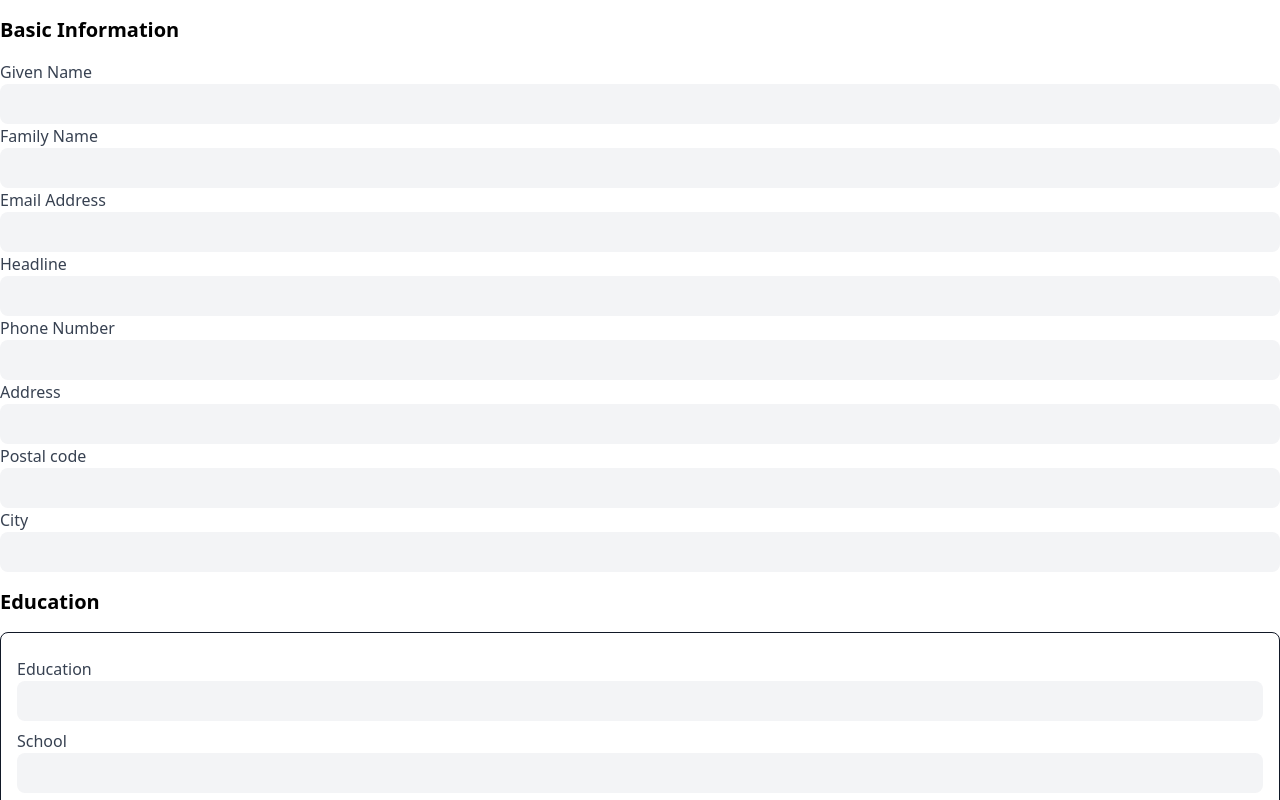
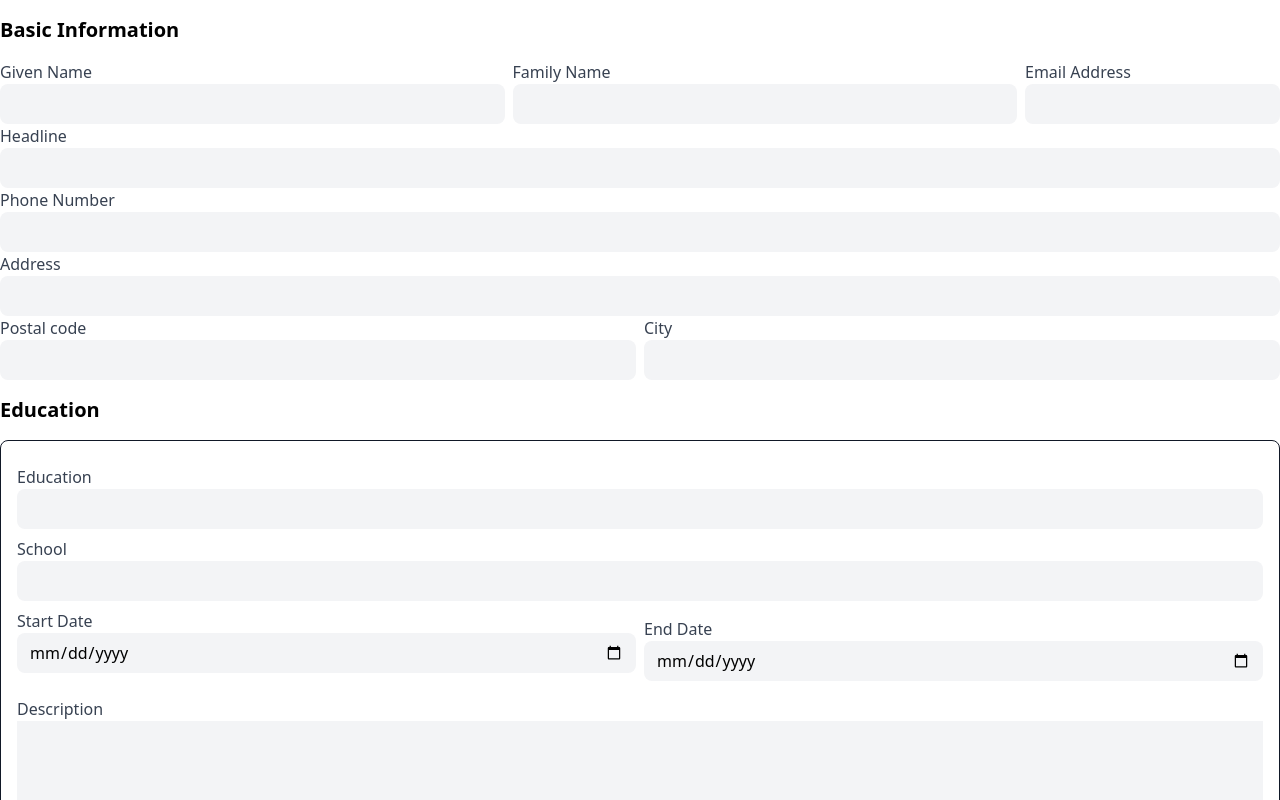
Before and after one commit to Ja-Uyoma/CV-Application, a React (Vite) app: page / in a window 1280 px wide. Shown: the top 800 px of the page. Built offline with nearby package versions, Linux system fonts and the light colour scheme.

Commit message:
feat: style the name fieldset

```diff
--- a/src/components/BasicInformation.jsx
+++ b/src/components/BasicInformation.jsx
@@ -4,8 +4,8 @@ const BasicInformation = () => {
       <h2 className="font-bold text-xl py-4">Basic Information</h2>
 
       <form action="/" method="post" autoComplete="off">
-        <div>
-          <div>
+        <div className="flex gap-2">
+          <div className="flex-1">
             <label htmlFor="given-name">
               <span className="block font-medium text-gray-700">Given Name</span>
               {/** */}
@@ -18,7 +18,7 @@ const BasicInformation = () => {
             </label>
           </div>
 
-          <div>
+          <div className="flex-1">
             <label htmlFor="family-name">
               <span className="block font-medium text-gray-700">Family Name</span>
               {/** */}
@@ -69,8 +69,8 @@ const BasicInformation = () => {
           </label>
         </div>
 
-        <div>
-          <div>
+        <div className="flex gap-2">
+          <div className="flex-1">
             <label htmlFor="post-code">
               <span className="block font-medium text-gray-700">Postal code</span>
               {/** */}
@@ -83,7 +83,7 @@ const BasicInformation = () => {
             </label>
           </div>
 
-          <div>
+          <div className="flex-1">
             <label htmlFor="city">
               <span className="block font-medium text-gray-700">City</span>
               {/** */}
```
